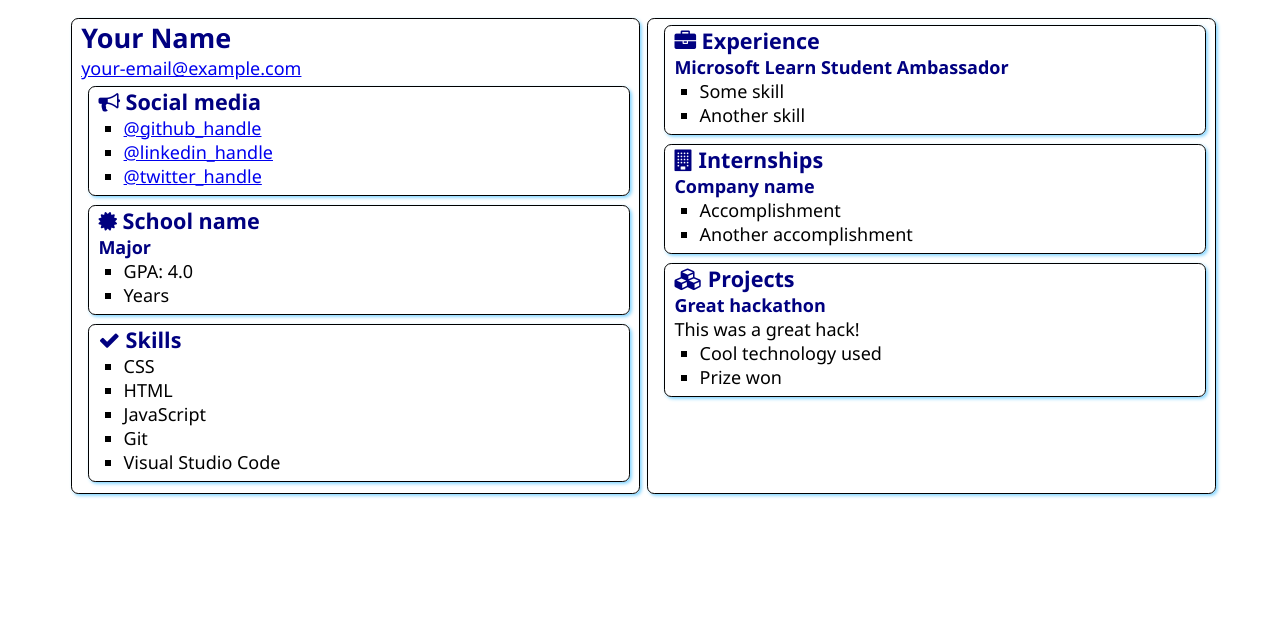
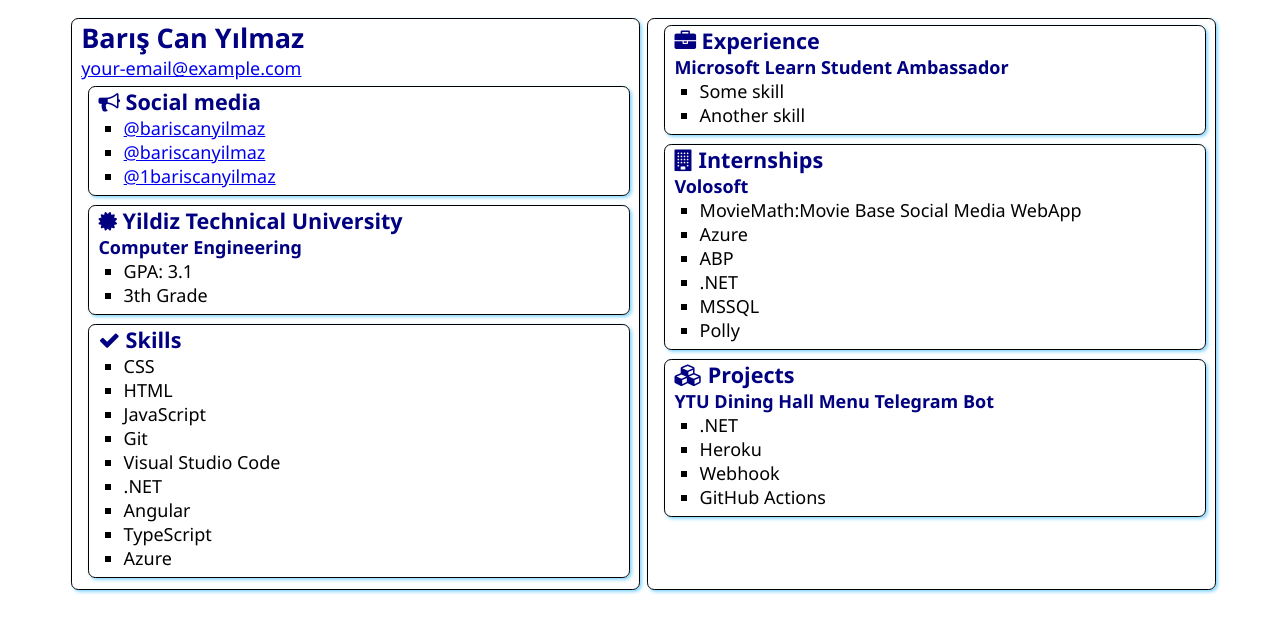
Before and after one commit to bariscanyilmaz/SATechnicalOnboarding, a plain HTML site: page src/index.html in a window 1280 px wide. Drawn offline with Linux system fonts and the light colour scheme.

Commit message:
update page

```diff
--- a/src/index.html
+++ b/src/index.html
@@ -12,7 +12,7 @@
 <body>
     <main>
         <article class="box">
-            <h1>Your Name</h1>
+            <h1>Barış Can Yılmaz</h1>
             <div><a href="mailto:your.email@example.com">your-email@example.com</a></div>
 
             <section class="box">
@@ -21,9 +21,9 @@
                     Social media
                 </h2>
                 <ul>
-                    <li><a href="https://github.com/<handle>">@github_handle</a></li>
-                    <li><a href="https://linkedin.com/in/<handle>">@linkedin_handle</a></li>
-                    <li><a href="https://twitter.com/<handle>">@twitter_handle</a></li>
+                    <li><a href="https://github.com/bariscanyilmaz">@bariscanyilmaz</a></li>
+                    <li><a href="https://linkedin.com/in/bariscanyilmaz">@bariscanyilmaz</a></li>
+                    <li><a href="https://twitter.com/1bariscanyilmaz">@1bariscanyilmaz</a></li>
                 </ul>
             </section>
 
@@ -31,12 +31,12 @@
                 <div class="education">
                     <h2>
                         <i class="fa fa-certificate" aria-hidden="true"></i>
-                        School name
+                        Yildiz Technical University
                     </h2>
-                    <h3>Major</h3>
+                    <h3>Computer Engineering</h3>
                     <ul>
-                        <li>GPA: 4.0</li>
-                        <li>Years</li>
+                        <li>GPA: 3.1</li>
+                        <li>3th Grade</li>
                     </ul>
                 </div>
             </section>
@@ -52,6 +52,10 @@
                     <li>JavaScript</li>
                     <li>Git</li>
                     <li>Visual Studio Code</li>
+                    <li>.NET</li>
+                    <li>Angular</li>
+                    <li>TypeScript</li>
+                    <li>Azure</li>
                 </ul>
             </section>
         </article>
@@ -73,10 +77,14 @@
                     Internships
                 </h2>
 
-                <h3>Company name</h3>
+                <h3>Volosoft</h3>
                 <ul>
-                    <li>Accomplishment</li>
-                    <li>Another accomplishment</li>
+                    <li>MovieMath:Movie Base Social Media WebApp</li>
+                    <li>Azure</li>
+                    <li>ABP</li>
+                    <li>.NET</li>
+                    <li>MSSQL</li>
+                    <li>Polly</li>
                 </ul>
             </section>
             <section class="box">
@@ -85,11 +93,12 @@
                     Projects
                 </h2>
 
-                <h3>Great hackathon</h3>
-                <div>This was a great hack!</div>
+                <h3>YTU Dining Hall Menu Telegram Bot</h3>
                 <ul>
-                    <li>Cool technology used</li>
-                    <li>Prize won</li>
+                    <li>.NET</li>
+                    <li>Heroku</li>
+                    <li>Webhook</li>
+                    <li>GitHub Actions</li>
                 </ul>
             </section>
         </article>
```
